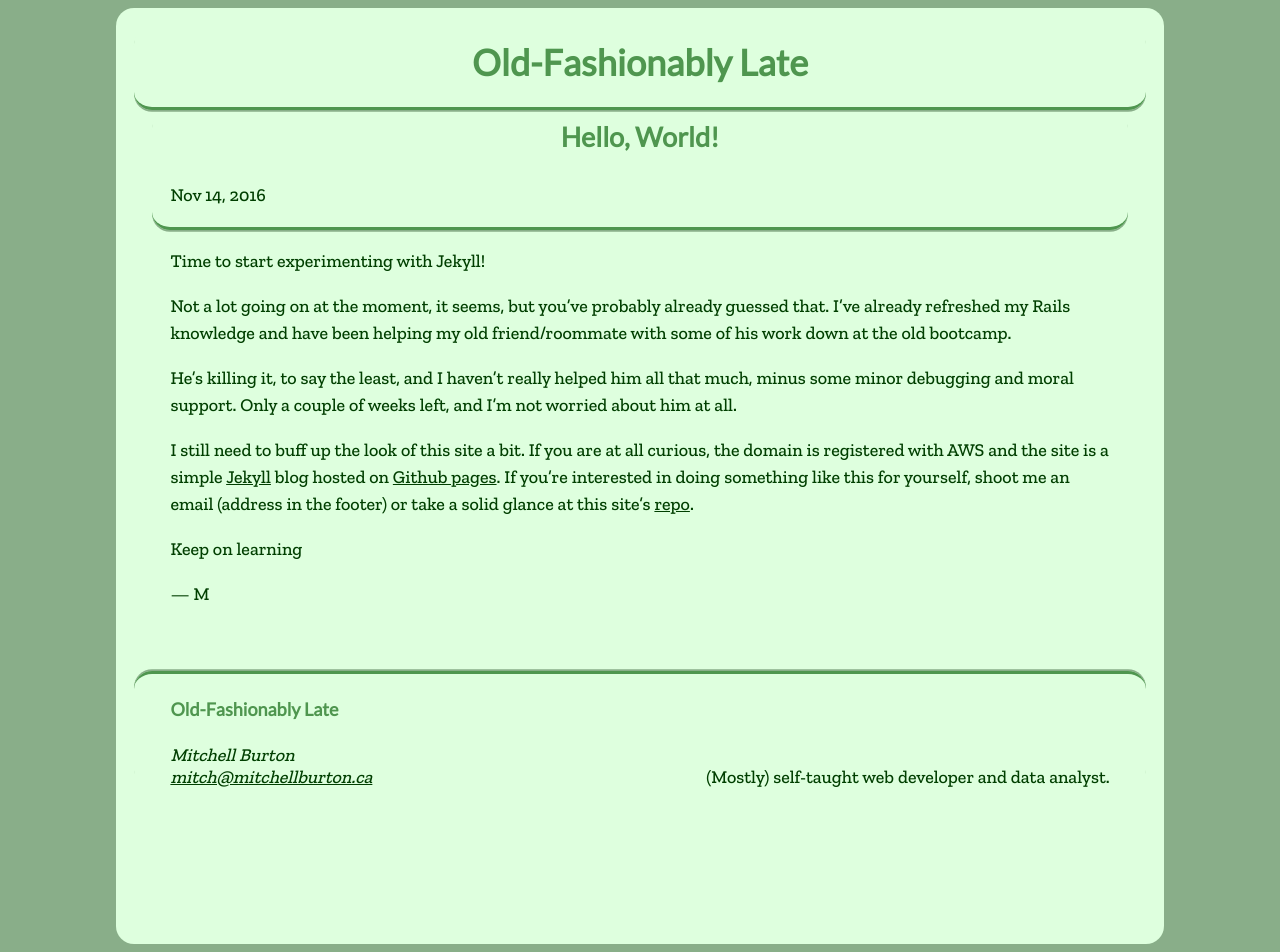
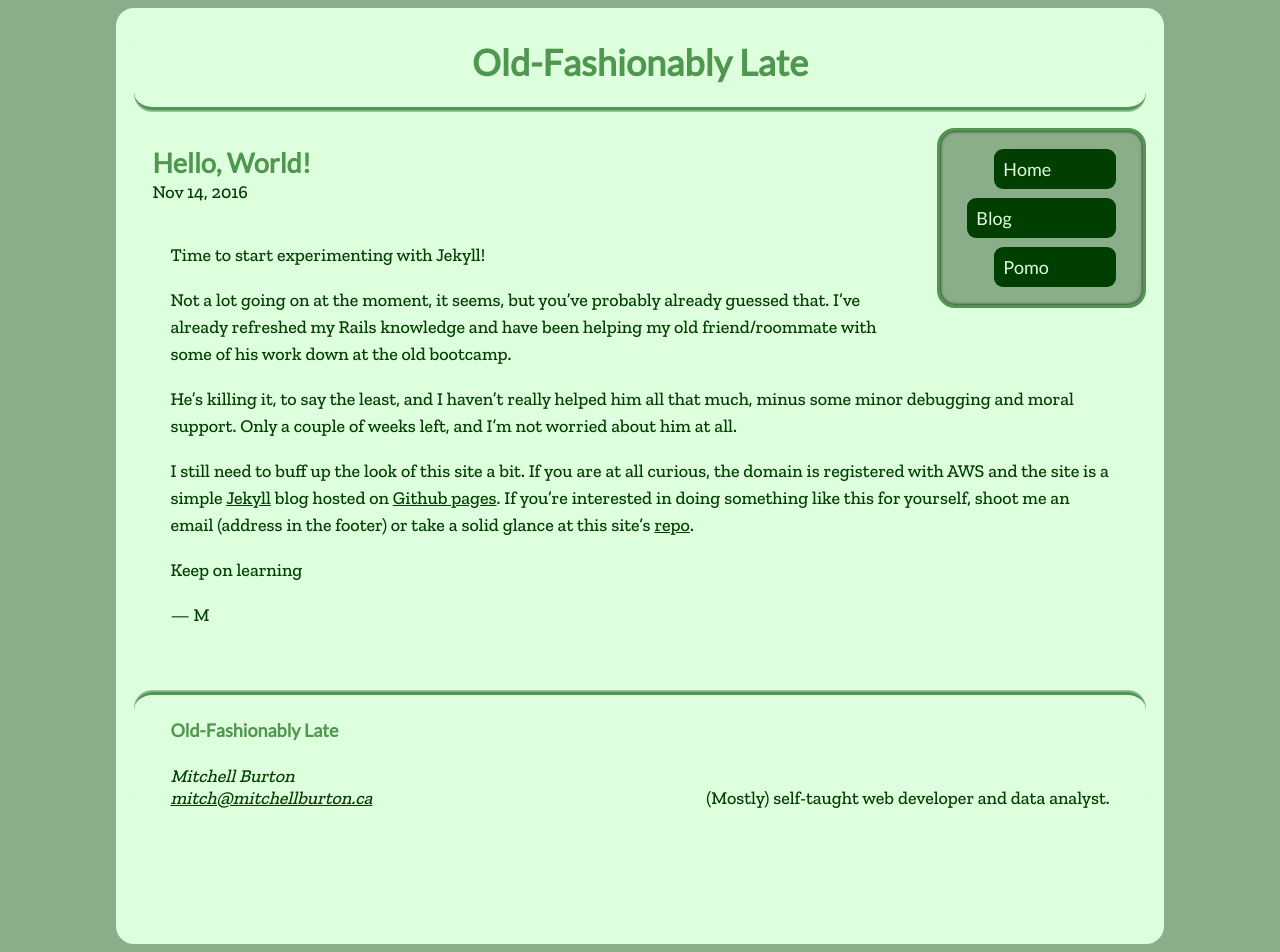
Before and after one commit to Perfect5th/perfect5th.github.io, a Jekyll site: the page built from _posts/2016-11-14-hello-world.md, in a window 1280 px wide. Built offline with Jekyll 4.4.1, drawn with Linux system fonts in a browser that asks for light colours.

Commit message:
posts are all good now

```diff
--- a/_layouts/post.html
+++ b/_layouts/post.html
@@ -1,12 +1,21 @@
 ---
 layout: default
 ---
+
+<aside>
+  <nav>
+    <ul>
+      <a href="/"><li>Home</li></a>
+      <a href="/posts"><li class="active">Blog</li></a>
+      <a href="/pomo"><li>Pomo</li></a>
+    </ul>
+  </nav>
+</aside>
+
 <article class="post" itemscope itemtype="http://schema.org/BlogPosting">
 
-  <header class="post-header">
-    <h1 class="post-title" itemprop="name headline">{{ page.title }}</h1>
-    <p class="post-meta"><time datetime="{{ page.date | date_to_xmlschema }}" itemprop="datePublished">{{ page.date | date: "%b %-d, %Y" }}</time>{% if page.author %} • <span itemprop="author" itemscope itemtype="http://schema.org/Person"><span itemprop="name">{{ page.author }}</span></span>{% endif %}</p>
-  </header>
+  <h2 class="post-title" itemprop="name headline">{{ page.title }}</h1>
+  <p class="blog-date"><time datetime="{{ page.date | date_to_xmlschema }}" itemprop="datePublished">{{ page.date | date: "%b %-d, %Y" }}</time>{% if page.author %} • <span itemprop="author" itemscope itemtype="http://schema.org/Person"><span itemprop="name">{{ page.author }}</span></span>{% endif %}</p>
 
   <div class="post-content" itemprop="articleBody">
     {{ content }}
--- a/_sass/_base.scss
+++ b/_sass/_base.scss
@@ -16,3 +16,20 @@
         clear: both;
     }
 }
+
+/* Here's why we define the base colours - so fancy */
+
+/* Base colours (Minty):
+Background: #DEFFDE
+Background 2: #89AE89
+Body Text: #003F00
+Header Text: #4F964F
+Highlights: #5EDE5E
+
+These are subject to change roles */
+
+$background: #DEFFDE;
+$background2: #89AE89;
+$bodytext: #003F00;
+$headertext: #4F964F;
+$highlights: #5EDE5E;
--- a/_sass/_layout.scss
+++ b/_sass/_layout.scss
@@ -1,26 +1,17 @@
 /* Redesign CSS 2017-11-08 Mitchell Burton */
-
-/* Base colours:
-Background: #DEFFDE
-Background 2: #89AE89
-Body Text: #003F00
-Header Text: #4F964F
-Highlights: #5EDE5E
-
-These are subject to change roles */
 
 /* Base selectors */
 
 html {
-    background-color: #89AE89;
-    color: #003F00;
+    background-color: $background2;
+    color: $bodytext;
     font-size: 18px;
     font-family: 'Zilla Slab', serif;
     font-weight: 500;
 }
 
 main {
-    background-color: #DEFFDE;
+    background-color: $background;
     border-radius: 1rem;
     margin: auto;
     padding: 1em;
@@ -33,15 +24,15 @@ header, footer {
 }
 
 header {
-    border-bottom: 3px solid #4F964F;
+    border-bottom: 3px solid $headertext;
     border-radius: 1rem;
-    box-shadow: 0 0.1rem #89AE89;
+    box-shadow: 0 0.1rem $background2;
 }
 
 footer {
-    border-top: 3px solid #4F964F;
+    border-top: 3px solid $headertext;
     border-radius: 1rem;
-    box-shadow: 0 -0.1rem #89AE89;
+    box-shadow: 0 -0.1rem $background2;
     display: flex;
     justify-content: space-between;
     margin-top: 2rem;
@@ -59,7 +50,7 @@ article {
 }
 
 h1, h2, h3, h4, h5, h6 {
-    color: #4F964F;
+    color: $headertext;
     font-family: 'Lato', sans-serif;
 }
 
@@ -78,7 +69,7 @@ h3 {
 }
 
 table {
-    border: 2px solid #4F964F;
+    border: 2px solid $headertext;
     border-radius: 0.5rem;
     padding: 0.5rem 0.5rem 1rem 0.5rem;
 }
@@ -101,7 +92,7 @@ a {
 }
 
 a:hover {
-    color: #5EDE5E;
+    color: $highlights;
 }
 
 a.external, dt {
@@ -125,11 +116,11 @@ dd {
 /* Nav selectors */
 
 aside {
-    background-color: #89AE89;
-    border: 3px solid #4F964F;
+    background-color: $background2;
+    border: 3px solid $headertext;
     border-radius: 1rem;
     box-shadow: inset 0 0 0.2rem black;
-    color: #DEFFDE;
+    color: $background;
     float: right;
     font-family: 'Lato', sans-serif;
     margin: 1rem 0 1rem 1rem;
@@ -141,7 +132,7 @@ aside {
     }
 
     li {
-        background-color: #003F00;
+        background-color: $bodytext;
         border-radius: 0.5rem;
         cursor: pointer;
         margin: 0.5rem;
@@ -164,10 +155,11 @@ aside {
     }
 }
 
+
 /* Blog index */
 
 .blog-topper {
-    border-bottom: 2px solid #4F964F;
+    border-bottom: 2px solid $headertext;
     margin-bottom: 1rem;
     max-width: 75%;
     min-height: 8.3rem;
@@ -188,7 +180,7 @@ aside {
     }
 
     h2.hovered {
-        color: #DEFFDE;
+        color: $background;
     }
 
     p.blog-date {
@@ -210,6 +202,26 @@ aside {
 }
 
 .blog-list-item:hover {
-    background-color: #89AE89;
+    background-color: $background2;
     box-shadow: inset 0 0 0.4rem black;
 }
+
+
+/* Blog items */
+
+.post {
+
+    h2 {
+        margin-bottom: 0;
+    }
+
+    p.blog-date {
+        margin-top: 0;
+        padding: 0;
+    }
+
+    .post-content {
+        margin-top: 2rem;
+    }
+
+}
--- a/index.html
+++ b/index.html
@@ -28,7 +28,7 @@ layout: default
   </p>
   <p>
     Feel free to sign me up for as many spam mailing lists as you like, I can
-    take it.
+    take it. If you like the design of the site, let me know!
   </p>
 </article>
 
```
